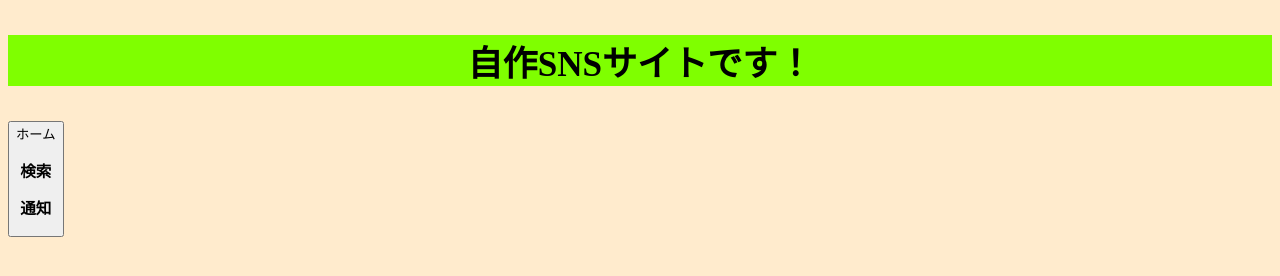
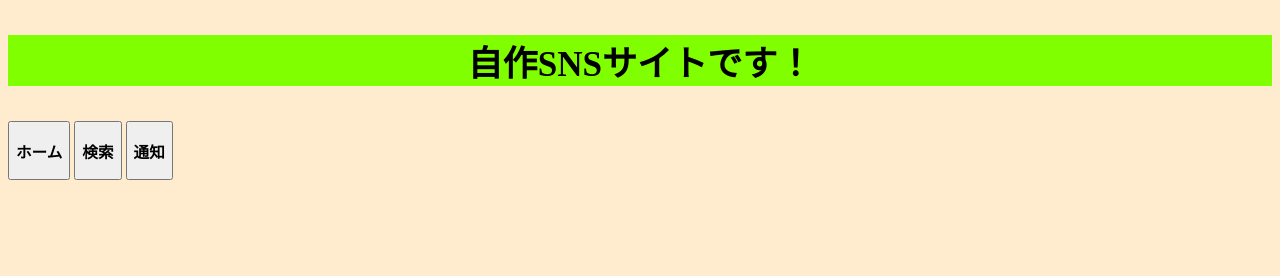
Before and after one commit to DeveloperUchida/HomemadeSNSSite, a plain HTML site: page index.html in a window 1280 px wide. Drawn offline with Linux system fonts and the light colour scheme.

Commit message:
DataUpdate 2024/03/24

```diff
--- a/index.html
+++ b/index.html
@@ -11,10 +11,15 @@
         <h3>自作SNSサイトです！</h3>
     </div>
     <div class="main1">
-        <button
-        <h3>ホーム</h3>
-        <h3>検索</h3>
-        <h3>通知</h3>
+        <button onclick="">
+            <h3>ホーム</h3>
+        </button>
+        <button onclick="">
+            <h3>検索</h3>
+        </button>
+        <button onclick="">
+            <h3>通知</h3>
+        </button>
     </div>
 </body>
 </html>
```
